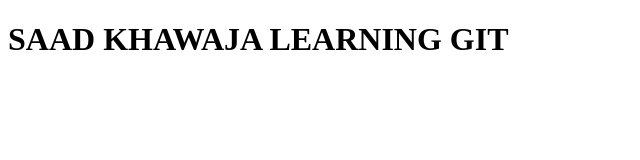
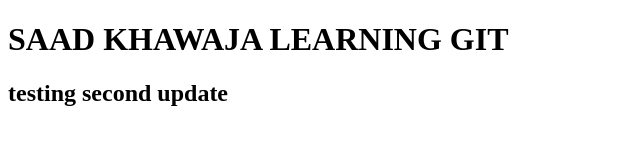
Before and after one commit to KhawajaSaad/Saad-Khawaja---Learning, a plain HTML site: page INDEX.html in a window 1280 px wide. Shown: the whole page, without its empty margins (0-640 px from the left). Drawn offline with Linux system fonts and the light colour scheme.

Commit message:
Update INDEX.html

```diff
--- a/INDEX.html
+++ b/INDEX.html
@@ -7,5 +7,6 @@
 </head>
 <body>
     <h1>SAAD KHAWAJA LEARNING GIT</h1>
+    <h2>testing second update</h2>
 </body>
 </html>
```
